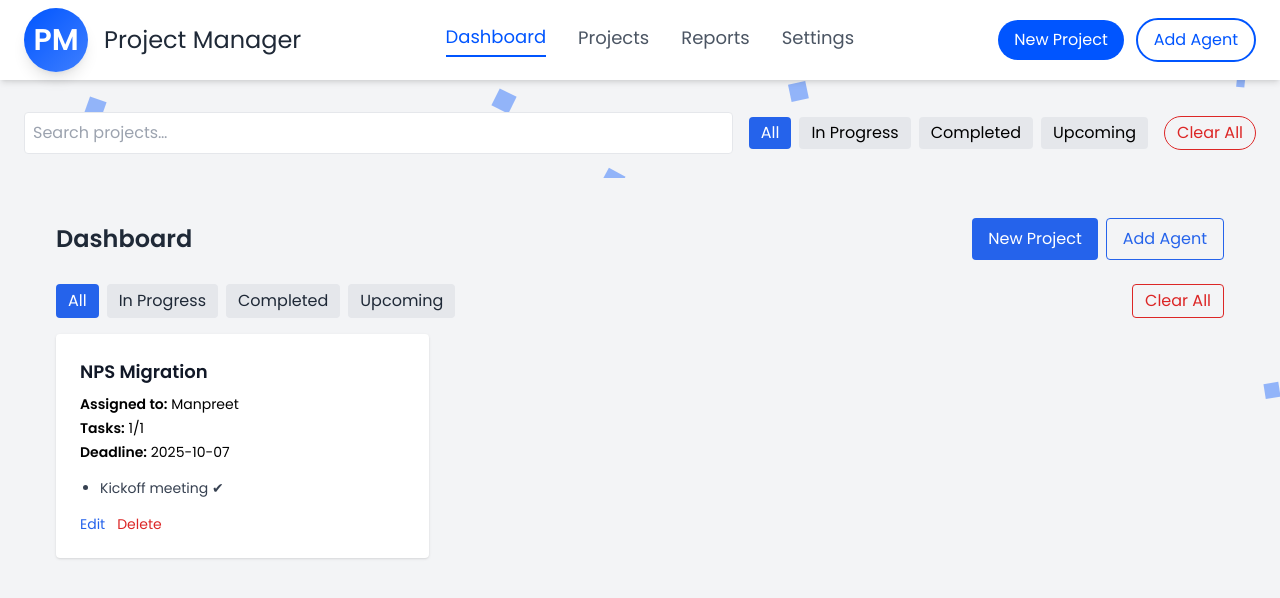
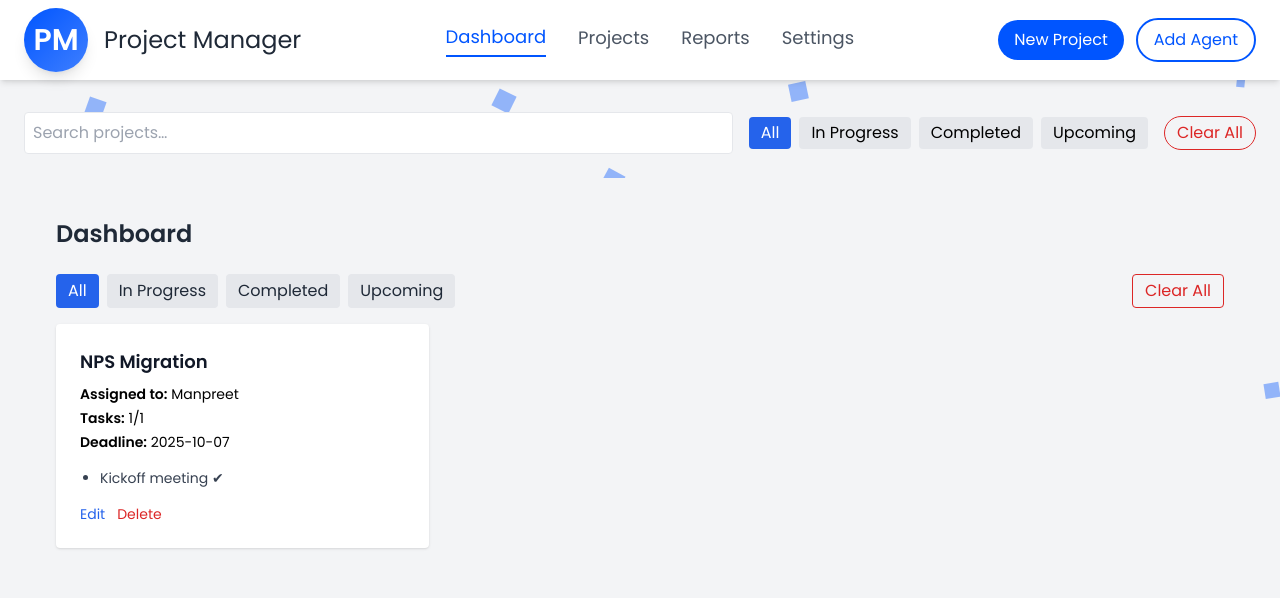
Before and after one commit to mmand213/project-manager, a React (Vite) app: page / in a window 1280 px wide. Shown: the top 598 px of the page. Built offline with nearby package versions, Linux system fonts and the light colour scheme; the HTML template or start-up script is replaced by a standard one; what js-sha256 would draw is missing.

Commit message:
Update Dashboard.jsx

```diff
--- a/src/components/Dashboard.jsx
+++ b/src/components/Dashboard.jsx
@@ -15,13 +15,22 @@ export default function Dashboard() {
   }, []);
 
   const refreshProjects = () => {
-    setProjects(loadProjects() || []);
+    try {
+      setProjects(loadProjects() || []);
+    } catch (err) {
+      console.error("Error loading projects:", err);
+      setProjects([]);
+    }
   };
 
   const handleDelete = (id) => {
-    const updated = projects.filter((p) => p.id !== id);
-    saveProjects(updated);
-    setProjects(updated);
+    try {
+      const updated = projects.filter((p) => p.id !== id);
+      saveProjects(updated);
+      setProjects(updated);
+    } catch (err) {
+      console.error("Delete error:", err);
+    }
   };
 
   const handleEdit = (project) => {
@@ -31,7 +40,7 @@ export default function Dashboard() {
 
   const handleClearAll = () => {
     if (window.confirm("Are you sure you want to remove all projects?")) {
-      saveProjects([]); // clears everything
+      saveProjects([]);
       setProjects([]);
     }
   };
@@ -43,23 +52,7 @@ export default function Dashboard() {
 
   return (
     <div className="min-h-screen bg-gray-100 py-10 px-4 sm:px-6 lg:px-8">
-      <div className="flex justify-between items-center mb-6">
-        <h1 className="text-2xl font-bold text-gray-800">Dashboard</h1>
-        <div className="flex gap-2">
-          <button
-            onClick={() => setShowModal(true)}
-            className="bg-blue-600 text-white px-4 py-2 rounded hover:bg-blue-700"
-          >
-            New Project
-          </button>
-          <button
-            onClick={() => setShowAgentModal(true)}
-            className="border border-blue-600 text-blue-600 px-4 py-2 rounded hover:bg-blue-50"
-          >
-            Add Agent
-          </button>
-        </div>
-      </div>
+      <h1 className="text-2xl font-bold text-gray-800 mb-6">Dashboard</h1>
 
       {/* Filters */}
       <div className="flex flex-wrap gap-2 mb-4">
@@ -103,7 +96,7 @@ export default function Dashboard() {
               <strong>Deadline:</strong> {project.deadline}
             </p>
 
-            {/* Tasks under project */}
+            {/* Tasks */}
             {project.tasks && project.tasks.length > 0 && (
               <ul className="mb-4 list-disc pl-5 text-sm text-gray-700">
                 {project.tasks.map((task, index) =>
```
